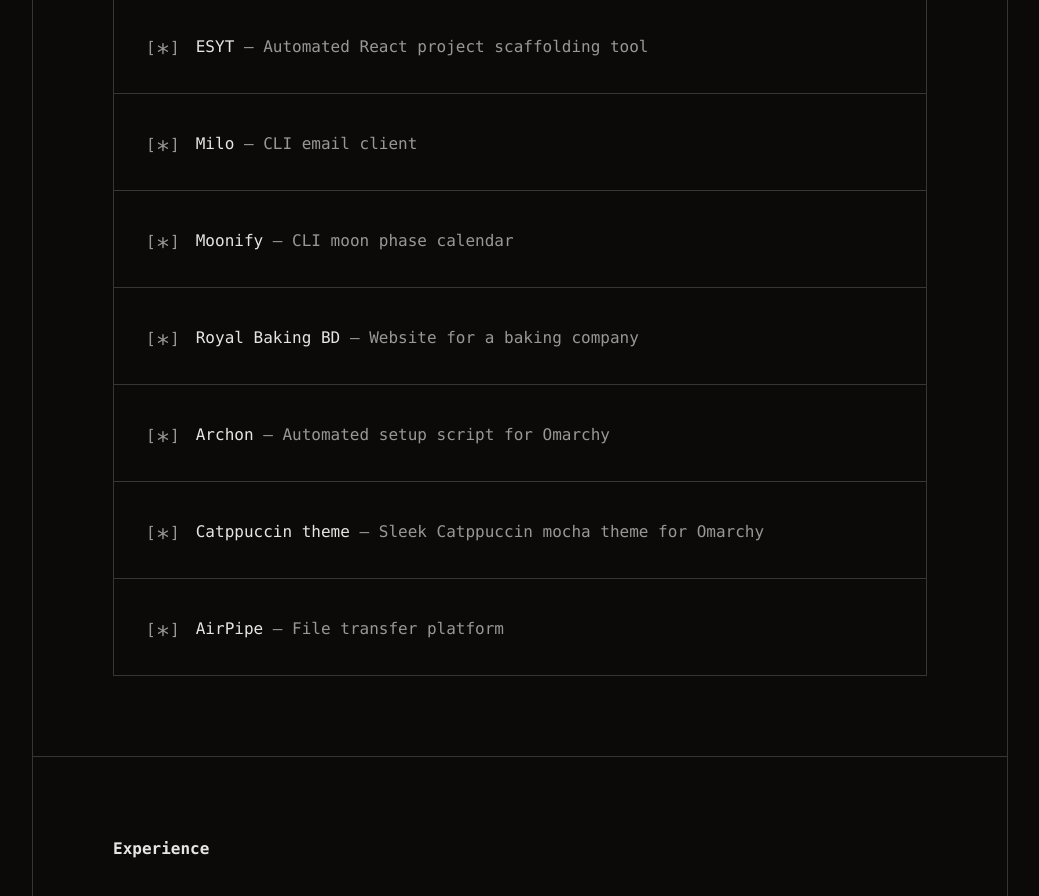
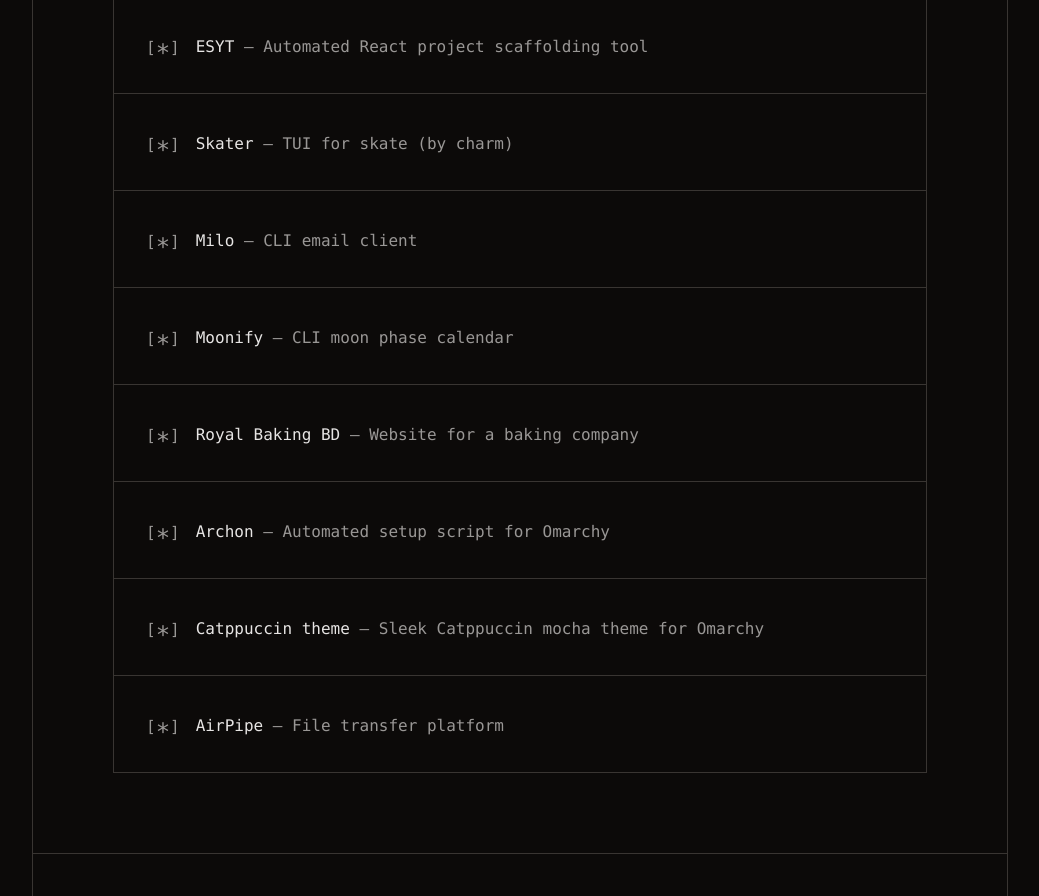
Before and after one commit to ESHAYAT102/portfolio, a React (Vite) app: page / in a window 1280 px wide. Shown: the part 2000-2896 px from the top of the page, without its empty margins (120-1159 px from the left). Built offline with nearby package versions, Linux system fonts and the light colour scheme.

Commit message:
Update Projects.tsx

```diff
--- a/src/sections/Projects.tsx
+++ b/src/sections/Projects.tsx
@@ -14,6 +14,11 @@
       name: "ESYT",
       description: "Automated React project scaffolding tool",
       link: "https://esyt.eshayat.com",
+    },
+    {
+      name: "Skater",
+      description: "TUI for skate (by charm)",
+      link: "https://github.com/ESHAYAT102/skater",
     },
     {
       name: "Milo",
```
